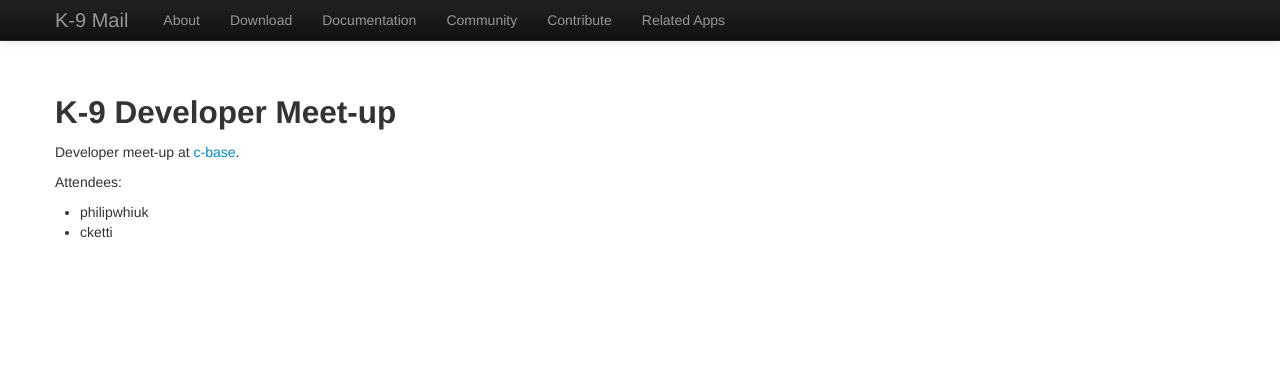
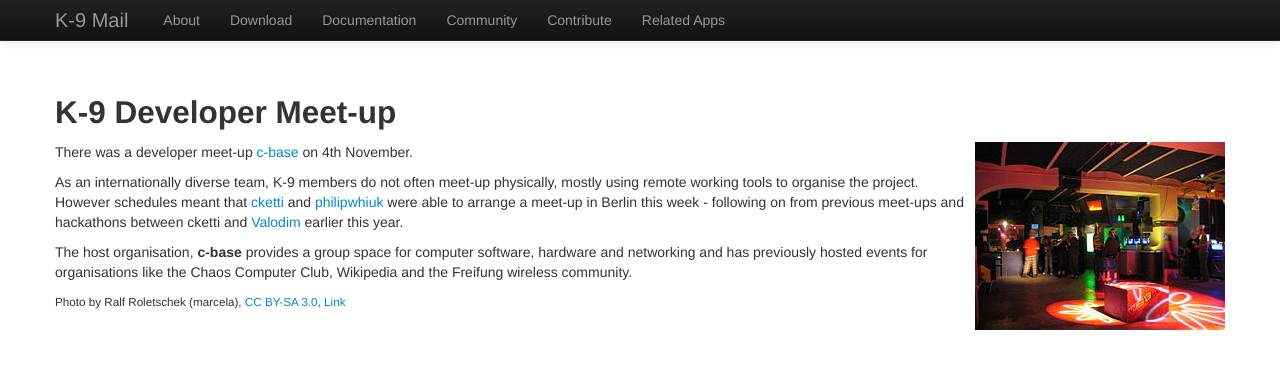
Before and after one commit to k9mail/k9mail.app, a Jekyll site: the page built from _posts/2016-11-5-K9 Developer Meetup.html, in a window 1280 px wide. Shown: the top 369 px of the page. Built offline with Jekyll 4.4.1, drawn with Linux system fonts in a browser that asks for light colours; nearby versions of some CDN libraries.

Commit message:
Expanded blog-post on K-9 Developer Meet-up

```diff
--- a/_posts/2016-11-5-K9 Developer Meetup.html
+++ b/_posts/2016-11-5-K9 Developer Meetup.html
@@ -6,10 +6,21 @@ excerpt: Developer meet-up at <a href="https://c-base.org/">c-base</a>.
 
 <h2>K-9 Developer Meet-up</h2>
 
-<p>Developer meet-up at <a href="https://c-base.org/">c-base</a>.</p>
+<div style="float:right; margin-left: 10px">
+  <img src="/assets/2007-07-28-berlin-130.jpg" alt="Main hall of c-base" />
+</div>
 
-<p>Attendees:</p>
+<p>There was a developer meet-up <a href="https://c-base.org/">c-base</a> on 4th November.</p>
 
-<ul>
-<li>philipwhiuk</li>
-<li>cketti</li>
+<p>As an internationally diverse team, K-9 members do not often meet-up physically,
+  mostly using remote working tools to organise the project. However schedules meant that
+  <a href="http://www.github.com/cketti">cketti</a> and <a href="http://www.github.com/philipwhiuk">philipwhiuk</a>
+  were able to arrange a meet-up in Berlin this week - following on from previous meet-ups and hackathons between cketti
+  and <a href="http://www.github.com/Valodim">Valodim</a> earlier this year.</p>
+
+<p>The host organisation, <strong>c-base</strong> provides a group space for computer software, hardware and networking
+  and has previously hosted events for organisations like the Chaos Computer Club, Wikipedia and the Freifung wireless community.</p>
+
+<p style="font-size:smaller">Photo by Ralf Roletschek (marcela),
+  <a href="http://creativecommons.org/licenses/by-sa/3.0" title="Creative Commons Attribution-Share Alike 3.0">CC BY-SA 3.0</a>,
+  <a href="https://commons.wikimedia.org/w/index.php?curid=2951445">Link</a></p>
```
Also changed, not shown: index.html (+8 -6 lines), assets/2007-07-28-berlin-130.jpg (added).
